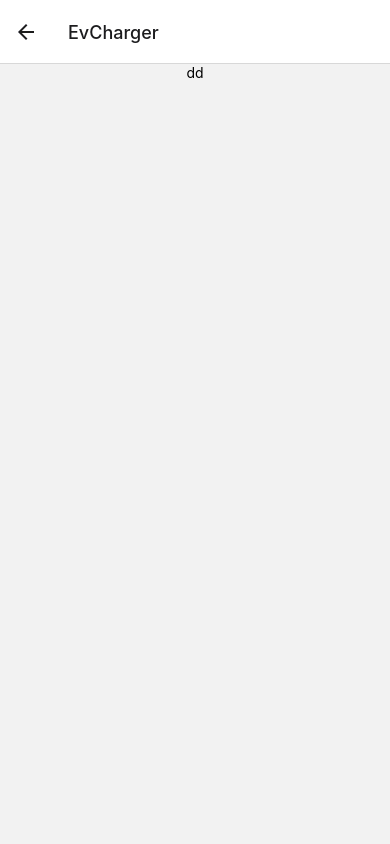
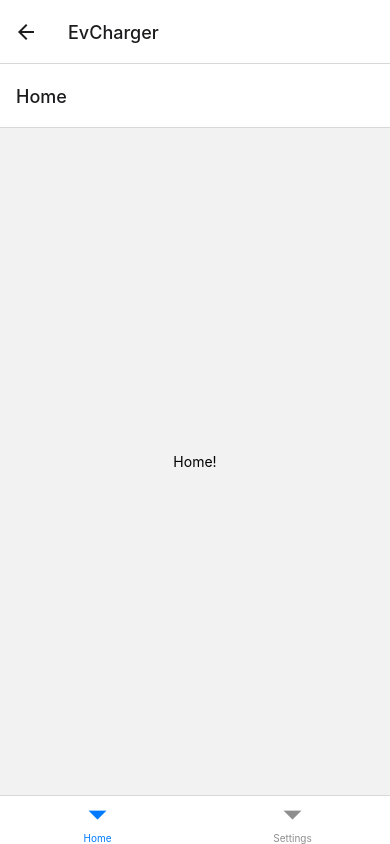
Before and after one commit to KGU-DCS-LAB/myPlug, a React Native app in the folder app-expo/: screen / in a window 390 px wide. Both pictures are taken after a click on the button "이동". Built offline with nearby package versions, Linux system fonts and the light colour scheme.

Commit message:
[윤주현/ADD] 스택 안에 탭 메뉴를 넣을수 있도록 함

```diff
--- a/app-expo/package.json
+++ b/app-expo/package.json
@@ -11,6 +11,7 @@
   },
   "dependencies": {
     "@react-native-community/masked-view": "^0.1.11",
+    "@react-navigation/bottom-tabs": "^6.2.0",
     "@react-navigation/drawer": "^6.3.1",
     "@react-navigation/native": "^6.0.8",
     "@react-navigation/native-stack": "^6.5.0",
--- a/app-expo/src/views/ev_chrager/EvChargerMapView.js
+++ b/app-expo/src/views/ev_chrager/EvChargerMapView.js
@@ -1,9 +1,37 @@
-import { Button, View, Text, StyleSheet, Image } from 'react-native';
-function EvChargerMapView() {
-    return (
-        <View  style={{ flex: 1, alignItems: 'center' }}>
-            <Text>dd</Text>
-        </View>
-    )
+import * as React from 'react';
+import { Text, View } from 'react-native';
+import { NavigationContainer } from '@react-navigation/native';
+import { createBottomTabNavigator } from '@react-navigation/bottom-tabs';
+
+function HomeScreen() {
+  return (
+    <View style={{ flex: 1, justifyContent: 'center', alignItems: 'center' }}>
+      <Text>Home!</Text>
+    </View>
+  );
 }
-export default EvChargerMapView;
+
+function SettingsScreen() {
+  return (
+    <View style={{ flex: 1, justifyContent: 'center', alignItems: 'center' }}>
+      <Text>Settings!</Text>
+    </View>
+  );
+}
+
+const Tab = createBottomTabNavigator();
+
+function MyTabs() {
+  return (
+    <Tab.Navigator>
+      <Tab.Screen name="Home" component={HomeScreen} />
+      <Tab.Screen name="Settings" component={SettingsScreen} />
+    </Tab.Navigator>
+  );
+}
+
+export default function EvChargerMapView() {
+  return (
+    <MyTabs />
+  );
+}
--- a/app-expo/src/views/main/HomeView.js
+++ b/app-expo/src/views/main/HomeView.js
@@ -27,7 +27,6 @@
 
                   <View style={styles.CardContainer}>
                         <MaterialIcons name="electric-car" size={40} color="black" > <Text style={styles.CardTitle}>충전 기록하기</Text></MaterialIcons>
-
                   </View>
 
               </View>
```
Also changed, not shown: 2 other files (tests, documents, lock files or other folders). Lines whose indentation alone changed are shown as unchanged.
